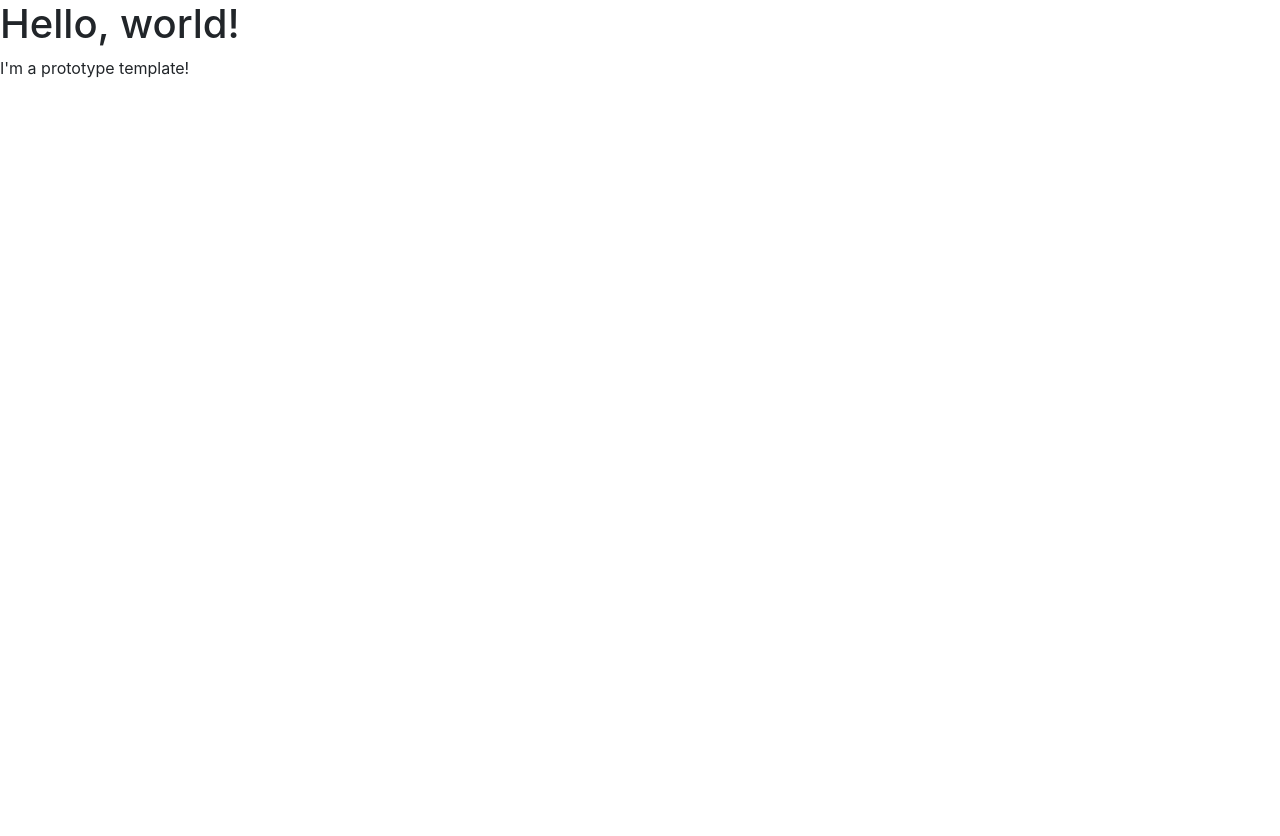
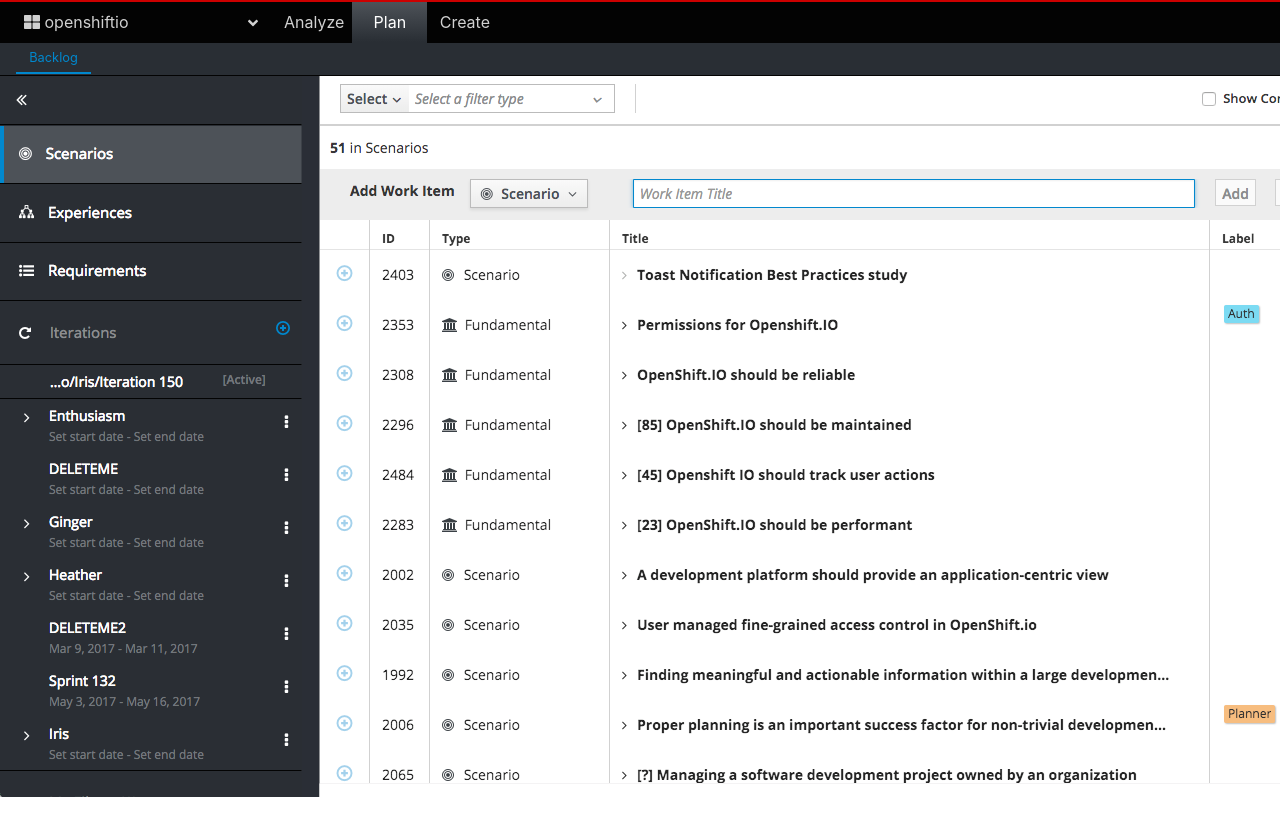
Before and after one commit to AdamJ/tectonic-prototype, a website: page index.html in a window 1280 px wide. Before the commit the page ends 800 px from the top, so only its background shows below. Drawn offline with nearby package versions, Linux system fonts and the light colour scheme.

Commit message:
add nav and background image

```diff
--- a/index.html
+++ b/index.html
@@ -12,8 +12,38 @@
 </head>
 
 <body>
-  <h1>Hello, world!</h1>
-  <p>I'm a prototype template!</p>
+  <nav class="navbar navbar-expand-sm navbar-dark navbar-dark-top">
+    <div class="collapse navbar-collapse" id="navbarSupportedContent">
+      <ul class="navbar-nav mr-auto">
+        <li class="nav-item nav-item-recent">
+          <a class="nav-link nav-link-recent" href="#">
+            <span class="fa fa-th-large"></span> openshiftio <span class="fa fa-angle-down" style="float: right; margin-top: 5px;"></span>
+          </a>
+        </li>
+        <li class="nav-item">
+          <a class="nav-link" href="#">Analyze</a>
+        </li>
+        <li class="nav-item active">
+          <a class="nav-link" href="#">Plan</a>
+        </li>
+        <li class="nav-item">
+          <a class="nav-link" href="#">Create</a>
+        </li>
+      </ul>
+    </div>
+  </nav>
+  <nav class="navbar navbar-expand-sm navbar-dark navbar-dark-subnav">
+    <div class="collapse navbar-collapse">
+      <ul class="navbar-nav mr-auto">
+        <li class="nav-item nav-item-subnav-active">
+          <a class="nav-link" href="#" style="">Backlog <span class="sr-only">(current)</span></a>
+        </li>
+      </ul>
+    </div>
+  </nav>
+  <main class="planner-background-image">
+
+  </main>
 
   <!-- Bootstrap core JavaScript -->
   <script src="https://code.jquery.com/jquery-3.3.1.slim.min.js" integrity="sha384-q8i/X+965DzO0rT7abK41JStQIAqVgRVzpbzo5smXKp4YfRvH+8abtTE1Pi6jizo" crossorigin="anonymous"></script>
--- /dev/null
+++ b/sass/_backgrounds.scss
@@ -0,0 +1,9 @@
+.planner-background-image {
+  background: url('../img/planner_screenshot.png');
+    // background:
+    // linear-gradient(to right, rgba(247, 248, 248, 0.5), rgba(246, 246, 248, 0.5)),
+    // url(../../img/mountaininclouds.jpg);
+  background-repeat: no-repeat;
+  // background-size: cover;
+  height: 100vh;
+}
--- /dev/null
+++ b/sass/_navbar.scss
@@ -0,0 +1,44 @@
+.navbar-dark {
+  &-top {
+    background-color: #030303;
+    border-top: 2px solid #c00;
+    padding: 0rem 1rem;
+  }
+  &-subnav {
+    height: 33px;
+    font-size: .8rem;
+    background-color: #292e34;
+    border-bottom: 1px solid #030303;
+    padding: 0rem 1rem;
+  }
+  .navbar-nav .nav-link {
+    color: #d1d1d1;
+    &-recent {
+      width: 250px;
+      color: #d1d1d1;
+      text-align: left;
+    }
+  }
+}
+.nav-item {
+  min-width: 75px;
+  text-align: center;
+  &.active {
+    background-color: #292e34;
+    background-image: linear-gradient(180deg, #4d5258 0, #292e34);
+    border-bottom: 1px solid #292e34;
+  }
+  &-subnav-active {
+    background-color: transparent;
+    a.nav-link {
+      /* stylelint-disable */
+      color: #0088ce !important;
+      /* stylelint-enable */
+      border-bottom: 2px solid #0088ce;
+      padding: 4px 2px;
+    }
+  }
+  &-recent {
+    width: 260px;
+  }
+}
--- a/sass/site.scss
+++ b/sass/site.scss
@@ -3,4 +3,5 @@
 // do not add CSS directly to this file
 //
 
-// @import 'xyz.scss';
+@import '_navbar.scss';
+@import '_backgrounds.scss';
```
Also changed, not shown: css/site.min.css, img/planner_screenshot.png (added).
